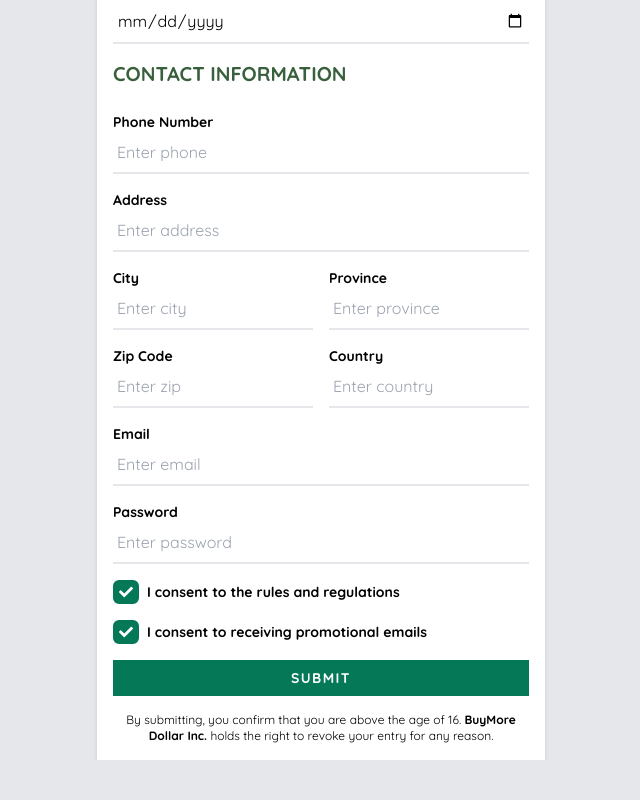
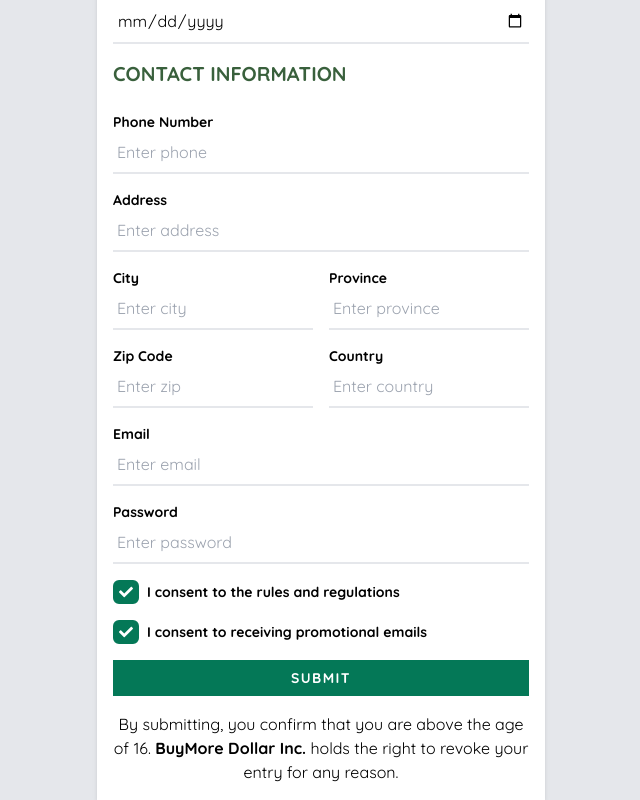
Before and after one commit to Bhanwra/BuyMoreDollars, a React (Create React App) app in the folder client/: page /register in a window 1280 px wide. Shown: the part 514-1314 px from the top of the page, without its empty margins (319-959 px from the left). Before the commit the page ends 1274 px from the top, so only its background shows below. Built offline with nearby package versions, Linux system fonts and the light colour scheme.

Commit message:
Disclaimer corr

```diff
--- a/client/src/views/Register.jsx
+++ b/client/src/views/Register.jsx
@@ -153,7 +153,7 @@ const Register = (props) => {
                     <button type="submit" className="w-full block">Submit</button>
                 </div>
                 <div className="col-span-2 text-center">
-                    <p className="text-xs margin-bottom-1">By submitting, you confirm that you are above the age of 16. <strong>BuyMore Dollar Inc.</strong> holds the right to revoke your entry for any reason.</p>
+                    <p className="font-sm margin-bottom-1">By submitting, you confirm that you are above the age of 16. <strong>BuyMore Dollar Inc.</strong> holds the right to revoke your entry for any reason.</p>
                 </div>
             </form>
         </>
```
